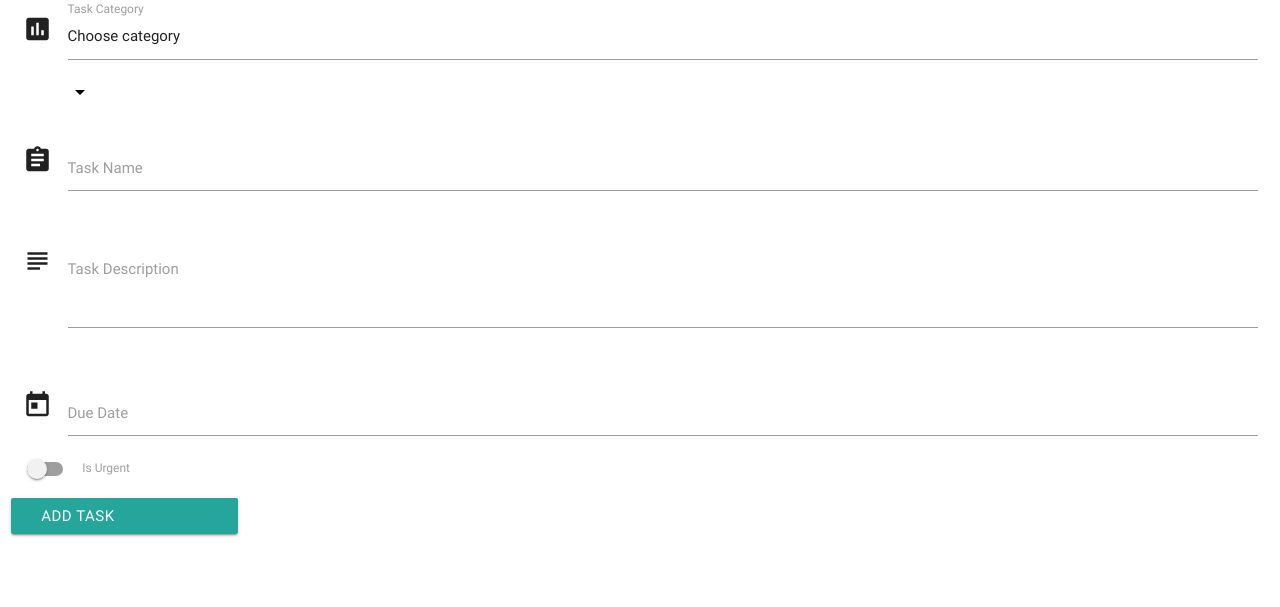
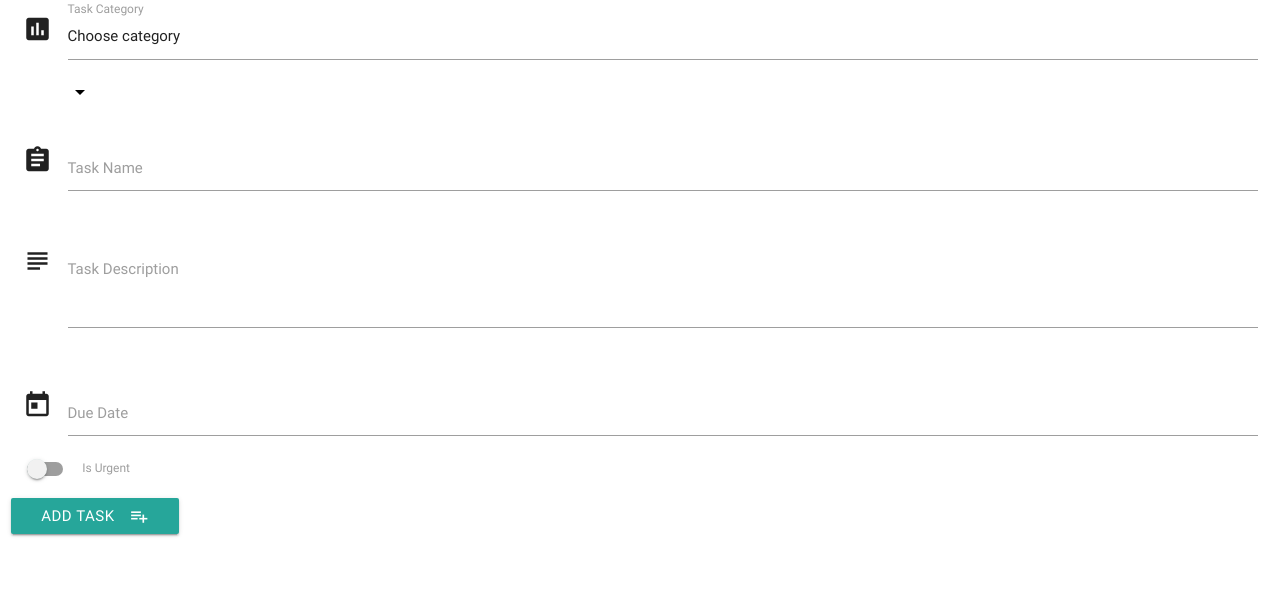
Before and after one commit to sctlcd/task-manager, a Flask app: page /add_task in a window 1280 px wide. Shown: the part 193-800 px from the top of the page. Run offline with Flask 2, Linux system fonts and the light colour scheme; data that the repository does not hold is empty; some libraries are stand-ins or nearby versions.

Commit message:
update icone submit button on addtask.html

```diff
--- a/templates/addtask.html
+++ b/templates/addtask.html
@@ -49,7 +49,7 @@
       </div>
       <div class="row">
         <button class="btn waves-effect waves-light" type="submit" name="action">Add Task
-           <i class="material-icons right">play</i>
+           <i class="material-icons right">playlist_add</i>
          </button>
       </div>
     </div>
```
